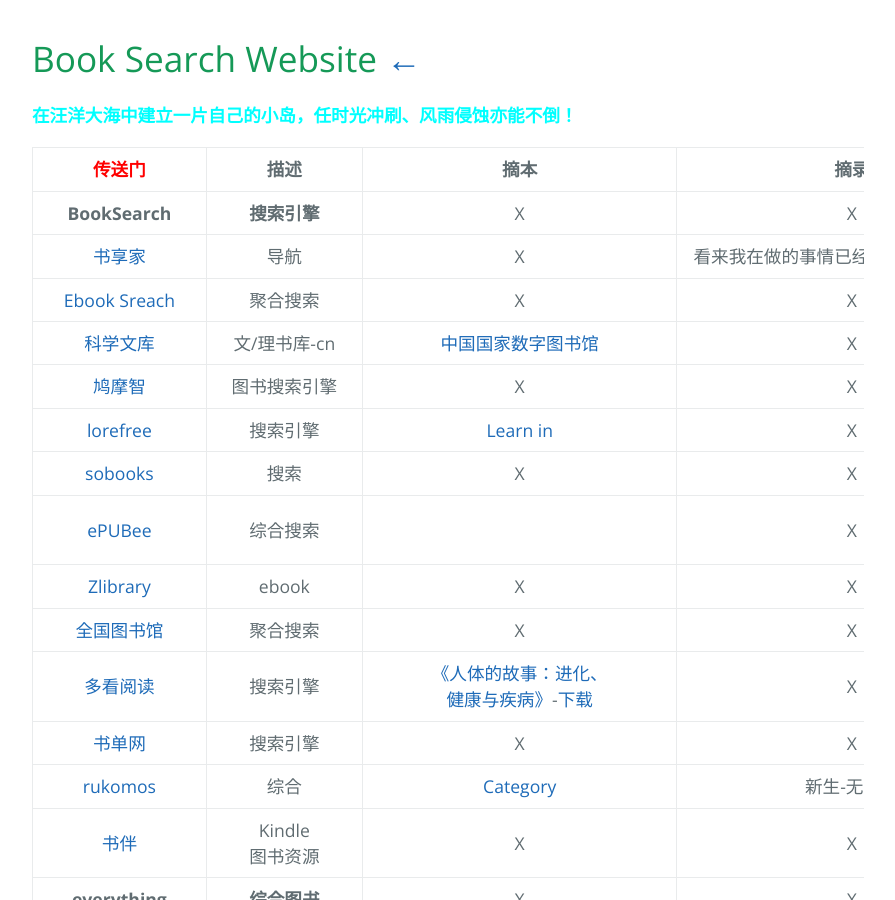
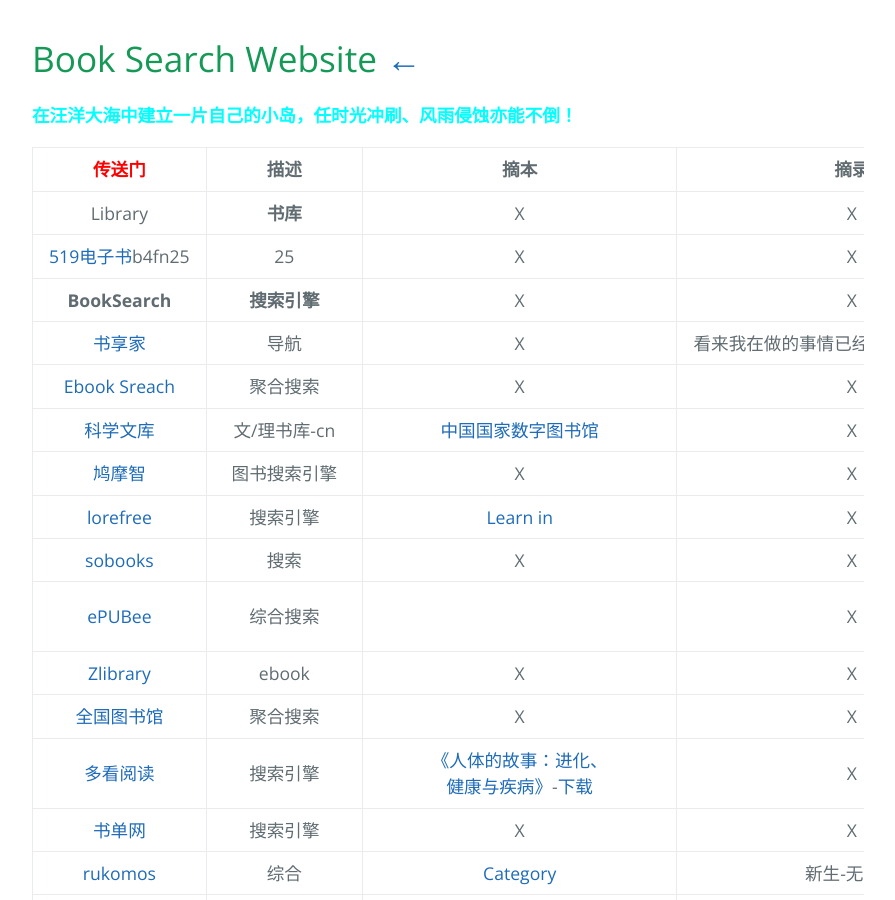
Before and after one commit to AmbroseRen/test, a Jekyll site: the page built from Library/BookSearch.md, in a window 1280 px wide and 900 px high. Shown: the whole window, without its empty margins (192-1087 px from the left). Built offline with Jekyll 4.4.1, drawn with Linux system fonts in a browser that asks for light colours; our own code applies the rules of GitHub Pages for plain Markdown files; the repository's description, which GitHub fills in, is left out.

Commit message:
Update BookSearch.md

```diff
--- a/Library/BookSearch.md
+++ b/Library/BookSearch.md
@@ -4,6 +4,8 @@
 
 | <font color="#ff0000">传送门</font> | 描述 | 摘本 | 摘录 | 摘引 |
 |:---:|:---:|:---:|:---:|:---:|
+| Library | __书库__ | X | X | X |
+| [519电子书](http://download.519.best/)b4fn25 | 25 | X | X | X |
 | __BookSearch__ | __搜索引擎__ | X | X | X |
 | [书享家](http://shuxiangjia.cn/) | 导航 | X | 看来我在做的事情已经有人做的更好了啊 | X |
 | [Ebook Sreach](https://ebook.blinkol.com/#/) | 聚合搜索 | X | X | X |
```
